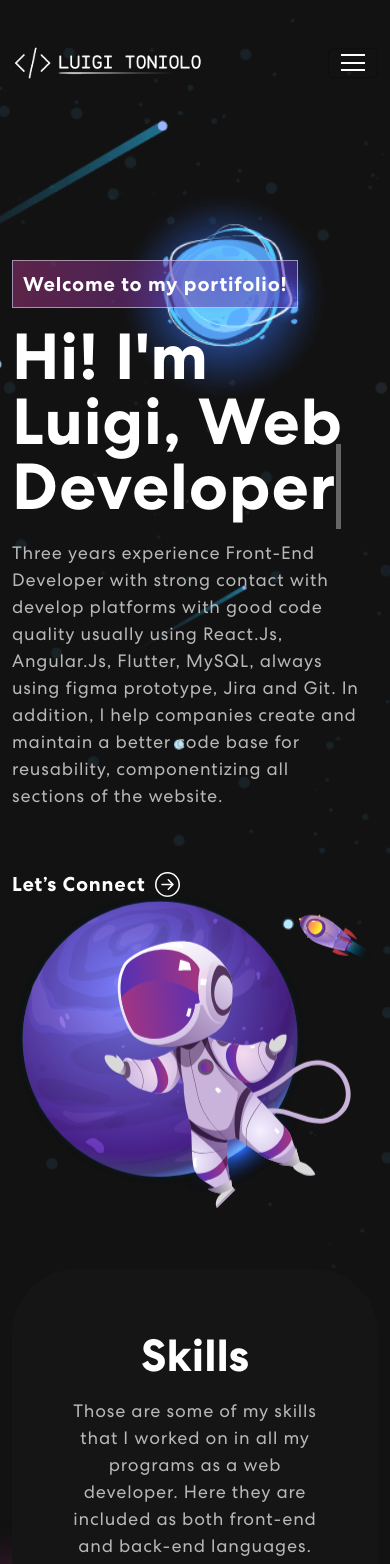
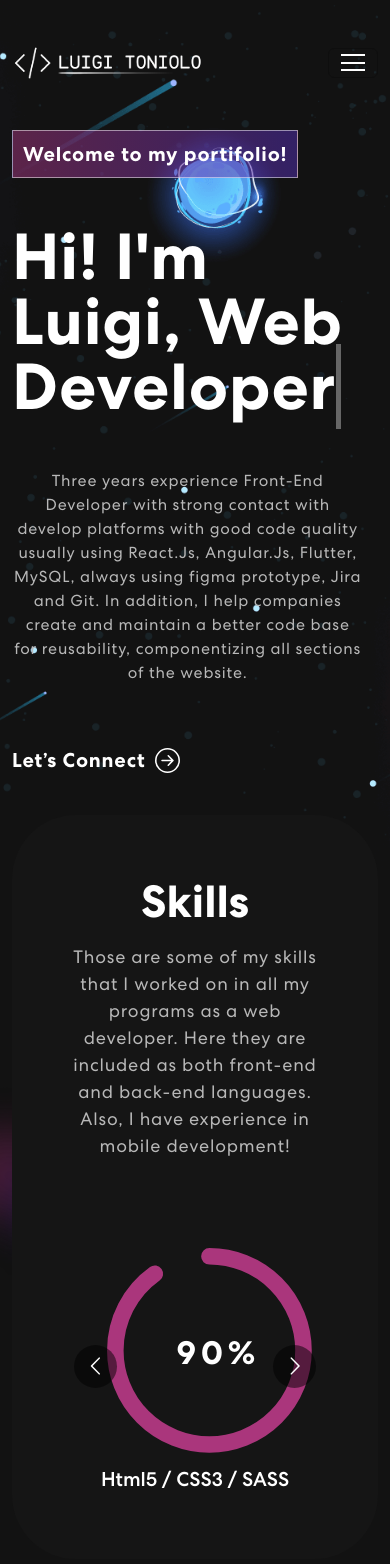
Before and after one commit to LuigiToniolo/portifolioWebSite, a React (Create React App) app: page / in a window 390 px wide. Shown: the top 1564 px of the page. Built offline with nearby package versions, Linux system fonts and the light colour scheme; no server answers.

Commit message:
atualizando maquina

```diff
--- a/src/App.css
+++ b/src/App.css
@@ -237,6 +237,7 @@ nav.navbar .navbar-toggler[aria-expanded="true"] .navbar-toggler-icon {
 }
 
 /************ Banner Css ************/
+
 .banner {
   margin-top: 0;
   padding: 260px 0 100px 0;
@@ -304,6 +305,27 @@ nav.navbar .navbar-toggler[aria-expanded="true"] .navbar-toggler-icon {
 }
 .txt-rotate > .wrap {
   border-right: 0.08em solid #666;
+}
+
+@media only screen and (max-width: 780px) {
+  .banner {
+    padding: 130px 0 0 0;
+  }
+  .banner h1 {
+    padding: 30px 0;
+  }
+  .banner p {
+    font-size: 16px;
+    letter-spacing: 0.8px;
+    line-height: 1.5em;
+    text-align: center;
+  }
+  .banner img {
+    display: none;
+  }
+  .banner button {
+    padding: 0 10px 100px 0;
+  }
 }
 
 /************ Skills Css ************/
@@ -411,6 +433,16 @@ nav.navbar .navbar-toggler[aria-expanded="true"] .navbar-toggler-icon {
   justify-content: center;
 }
 
+
+@media only screen and (max-width: 780px) {
+  .single-chart {
+    /* margin: 0 50px; */
+    width: 100%;
+  }
+  .skill-slider {
+    width: 100%;
+  }
+}
 
 
 /************ Projects Css ************/
```
